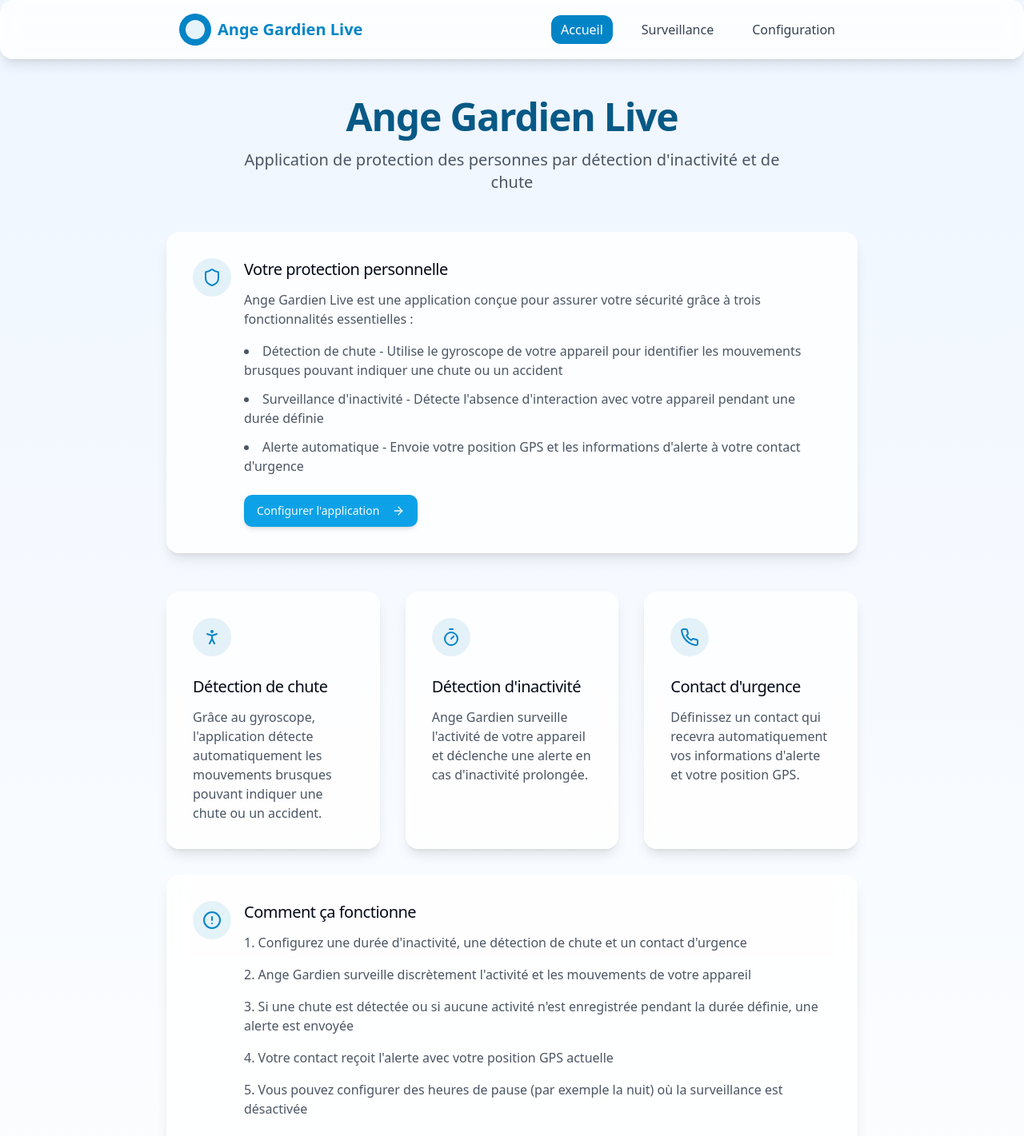
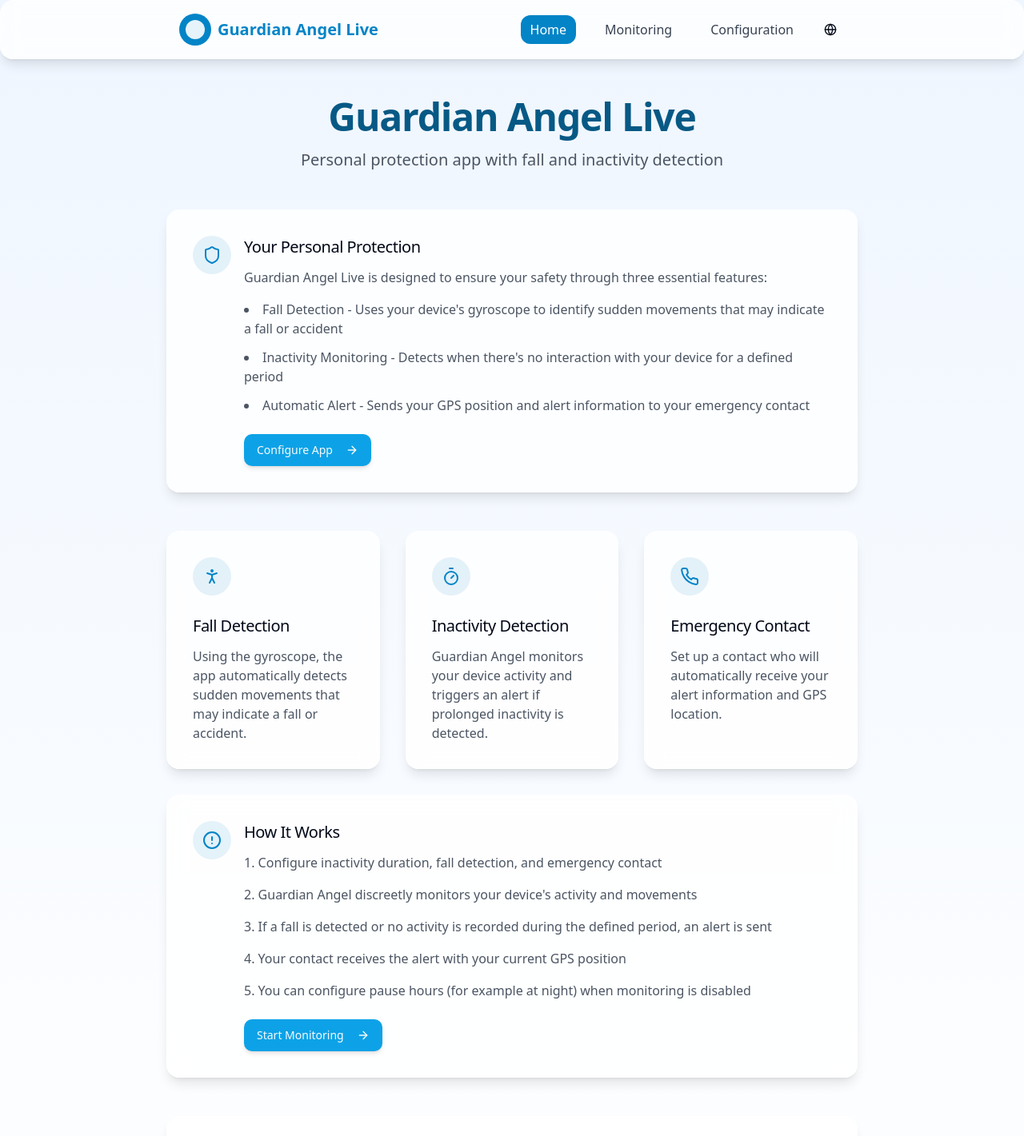
Before and after one commit to MangakuBZH/alerting-companion, a React (Vite) app: page / in a window 1280 px wide. Shown: the top 1421 px of the page at 80% size. Built offline with nearby package versions, Linux system fonts and the light colour scheme.

Commit message:
Adapt for multiple languages
The prompt requests adapting the code for multiple languages.

```diff
--- a/src/App.tsx
+++ b/src/App.tsx
@@ -4,6 +4,7 @@ import { Toaster as Sonner } from "@/components/ui/sonner";
 import { TooltipProvider } from "@/components/ui/tooltip";
 import { QueryClient, QueryClientProvider } from "@tanstack/react-query";
 import { BrowserRouter, Routes, Route } from "react-router-dom";
+import { LanguageProvider } from "./contexts/LanguageContext";
 import Index from "./pages/Index";
 import Configure from "./pages/Configure";
 import Monitor from "./pages/Monitor";
@@ -16,6 +17,7 @@ const queryClient = new QueryClient();
 
 const App = () => (
   <QueryClientProvider client={queryClient}>
+    <LanguageProvider>
       <TooltipProvider>
         <Toaster />
         <Sonner />
@@ -28,6 +30,7 @@ const App = () => (
           </Routes>
         </BrowserRouter>
       </TooltipProvider>
+    </LanguageProvider>
   </QueryClientProvider>
 );
 
--- a/src/components/Header.tsx
+++ b/src/components/Header.tsx
@@ -2,9 +2,12 @@
 import React from 'react';
 import { Link, useLocation } from 'react-router-dom';
 import { cn } from '@/lib/utils';
+import { useLanguage } from '@/contexts/LanguageContext';
+import LanguageSelector from './LanguageSelector';
 
 const Header: React.FC = () => {
   const location = useLocation();
+  const { t } = useLanguage();
 
   return (
     <header className="w-full py-4 px-6 glass-card animate-slide-down">
@@ -14,14 +17,15 @@ const Header: React.FC = () => {
             <div className="h-10 w-10 bg-guardian rounded-full flex items-center justify-center">
               <div className="h-6 w-6 bg-white/90 rounded-full" />
             </div>
-            <span className="text-xl font-semibold text-guardian">Ange Gardien Live</span>
+            <span className="text-xl font-semibold text-guardian">{t('app.name')}</span>
           </Link>
 
-          <nav className="flex gap-6">
+          <div className="flex items-center gap-4">
+            <nav className="hidden md:flex gap-6">
               {[
-              { path: '/', label: 'Accueil' },
-              { path: '/monitor', label: 'Surveillance' },
-              { path: '/configure', label: 'Configuration' },
+                { path: '/', label: t('nav.home') },
+                { path: '/monitor', label: t('nav.monitoring') },
+                { path: '/configure', label: t('nav.configuration') },
               ].map(({ path, label }) => (
                 <Link
                   key={path}
@@ -37,6 +41,8 @@ const Header: React.FC = () => {
                 </Link>
               ))}
             </nav>
+            <LanguageSelector />
+          </div>
         </div>
       </div>
     </header>
--- /dev/null
+++ b/src/components/LanguageSelector.tsx
@@ -0,0 +1,44 @@
+
+import React from 'react';
+import { useLanguage } from '@/contexts/LanguageContext';
+import { Button } from '@/components/ui/button';
+import { Check, GlobeIcon } from 'lucide-react';
+import {
+  DropdownMenu,
+  DropdownMenuContent,
+  DropdownMenuItem,
+  DropdownMenuTrigger,
+} from '@/components/ui/dropdown-menu';
+
+const LanguageSelector: React.FC = () => {
+  const { language, setLanguage, t } = useLanguage();
+
+  return (
+    <DropdownMenu>
+      <DropdownMenuTrigger asChild>
+        <Button variant="ghost" size="icon" className="h-9 w-9 rounded-full">
+          <GlobeIcon className="h-4 w-4" />
+          <span className="sr-only">Toggle language</span>
+        </Button>
+      </DropdownMenuTrigger>
+      <DropdownMenuContent align="end">
+        <DropdownMenuItem
+          className="flex items-center justify-between"
+          onClick={() => setLanguage('fr')}
+        >
+          <span>{t('language.fr')}</span>
+          {language === 'fr' && <Check className="h-4 w-4 ml-2" />}
+        </DropdownMenuItem>
+        <DropdownMenuItem
+          className="flex items-center justify-between"
+          onClick={() => setLanguage('en')}
+        >
+          <span>{t('language.en')}</span>
+          {language === 'en' && <Check className="h-4 w-4 ml-2" />}
+        </DropdownMenuItem>
+      </DropdownMenuContent>
+    </DropdownMenu>
+  );
+};
+
+export default LanguageSelector;
--- /dev/null
+++ b/src/contexts/LanguageContext.tsx
@@ -0,0 +1,67 @@
+
+import React, { createContext, useContext, useState, useEffect, ReactNode } from 'react';
+
+type Language = 'fr' | 'en';
+
+interface LanguageContextType {
+  language: Language;
+  setLanguage: (lang: Language) => void;
+  t: (key: string) => string;
+}
+
+const LanguageContext = createContext<LanguageContextType | undefined>(undefined);
+
+export const useLanguage = () => {
+  const context = useContext(LanguageContext);
+  if (!context) {
+    throw new Error('useLanguage must be used within a LanguageProvider');
+  }
+  return context;
+};
+
+interface LanguageProviderProps {
+  children: ReactNode;
+}
+
+export const LanguageProvider: React.FC<LanguageProviderProps> = ({ children }) => {
+  const [language, setLanguage] = useState<Language>(() => {
+    const savedLanguage = localStorage.getItem('preferredLanguage');
+    return (savedLanguage as Language) ||
+           (navigator.language.startsWith('fr') ? 'fr' : 'en');
+  });
+
+  const [translations, setTranslations] = useState<Record<string, Record<string, string>>>({});
+
+  useEffect(() => {
+    const loadTranslations = async () => {
+      const [frTranslations, enTranslations] = await Promise.all([
+        import('../locales/fr.json'),
+        import('../locales/en.json')
+      ]);
+
+      setTranslations({
+        fr: frTranslations.default,
+        en: enTranslations.default
+      });
+    };
+
+    loadTranslations();
+  }, []);
+
+  useEffect(() => {
+    localStorage.setItem('preferredLanguage', language);
+    document.documentElement.lang = language;
+  }, [language]);
+
+  const t = (key: string): string => {
+    if (!translations[language]) return key;
+
+    return translations[language][key] || translations['en'][key] || key;
+  };
+
+  return (
+    <LanguageContext.Provider value={{ language, setLanguage, t }}>
+      {children}
+    </LanguageContext.Provider>
+  );
+};
--- /dev/null
+++ b/src/locales/en.json
@@ -0,0 +1,33 @@
+
+{
+  "app.name": "Guardian Angel Live",
+  "app.tagline": "Personal protection app with fall and inactivity detection",
+  "home.protection.title": "Your Personal Protection",
+  "home.protection.description": "Guardian Angel Live is designed to ensure your safety through three essential features:",
+  "home.protection.feature1": "Fall Detection - Uses your device's gyroscope to identify sudden movements that may indicate a fall or accident",
+  "home.protection.feature2": "Inactivity Monitoring - Detects when there's no interaction with your device for a defined period",
+  "home.protection.feature3": "Automatic Alert - Sends your GPS position and alert information to your emergency contact",
+  "home.configure.app": "Configure App",
+  "home.falldetection.title": "Fall Detection",
+  "home.falldetection.description": "Using the gyroscope, the app automatically detects sudden movements that may indicate a fall or accident.",
+  "home.inactivity.title": "Inactivity Detection",
+  "home.inactivity.description": "Guardian Angel monitors your device activity and triggers an alert if prolonged inactivity is detected.",
+  "home.emergency.title": "Emergency Contact",
+  "home.emergency.description": "Set up a contact who will automatically receive your alert information and GPS location.",
+  "home.how.title": "How It Works",
+  "home.how.step1": "Configure inactivity duration, fall detection, and emergency contact",
+  "home.how.step2": "Guardian Angel discreetly monitors your device's activity and movements",
+  "home.how.step3": "If a fall is detected or no activity is recorded during the defined period, an alert is sent",
+  "home.how.step4": "Your contact receives the alert with your current GPS position",
+  "home.how.step5": "You can configure pause hours (for example at night) when monitoring is disabled",
+  "home.monitoring.start": "Start Monitoring",
+  "home.donation.title": "Support Our Mission",
+  "home.donation.description": "Guardian Angel Live is a project developed with passion to ensure the safety of vulnerable people. Your support allows us to continue improving the app and keep it accessible to everyone.",
+  "home.donation.button": "Donate",
+  "footer.copyright": "Guardian Angel Live Application",
+  "nav.home": "Home",
+  "nav.monitoring": "Monitoring",
+  "nav.configuration": "Configuration",
+  "language.fr": "Français",
+  "language.en": "English"
+}
--- /dev/null
+++ b/src/locales/fr.json
@@ -0,0 +1,33 @@
+
+{
+  "app.name": "Ange Gardien Live",
+  "app.tagline": "Application de protection des personnes par détection d'inactivité et de chute",
+  "home.protection.title": "Votre protection personnelle",
+  "home.protection.description": "Ange Gardien Live est une application conçue pour assurer votre sécurité grâce à trois fonctionnalités essentielles :",
+  "home.protection.feature1": "Détection de chute - Utilise le gyroscope de votre appareil pour identifier les mouvements brusques pouvant indiquer une chute ou un accident",
+  "home.protection.feature2": "Surveillance d'inactivité - Détecte l'absence d'interaction avec votre appareil pendant une durée définie",
+  "home.protection.feature3": "Alerte automatique - Envoie votre position GPS et les informations d'alerte à votre contact d'urgence",
+  "home.configure.app": "Configurer l'application",
+  "home.falldetection.title": "Détection de chute",
+  "home.falldetection.description": "Grâce au gyroscope, l'application détecte automatiquement les mouvements brusques pouvant indiquer une chute ou un accident.",
+  "home.inactivity.title": "Détection d'inactivité",
+  "home.inactivity.description": "Ange Gardien surveille l'activité de votre appareil et déclenche une alerte en cas d'inactivité prolongée.",
+  "home.emergency.title": "Contact d'urgence",
+  "home.emergency.description": "Définissez un contact qui recevra automatiquement vos informations d'alerte et votre position GPS.",
+  "home.how.title": "Comment ça fonctionne",
+  "home.how.step1": "Configurez une durée d'inactivité, une détection de chute et un contact d'urgence",
+  "home.how.step2": "Ange Gardien surveille discrètement l'activité et les mouvements de votre appareil",
+  "home.how.step3": "Si une chute est détectée ou si aucune activité n'est enregistrée pendant la durée définie, une alerte est envoyée",
+  "home.how.step4": "Votre contact reçoit l'alerte avec votre position GPS actuelle",
+  "home.how.step5": "Vous pouvez configurer des heures de pause (par exemple la nuit) où la surveillance est désactivée",
+  "home.monitoring.start": "Commencer la surveillance",
+  "home.donation.title": "Soutenez notre mission",
+  "home.donation.description": "Ange Gardien Live est un projet développé avec passion pour assurer la sécurité des personnes vulnérables. Votre soutien nous permet de continuer à améliorer l'application et à la maintenir accessible à tous.",
+  "home.donation.button": "Faire un don",
+  "footer.copyright": "Application Ange Gardien Live",
+  "nav.home": "Accueil",
+  "nav.monitoring": "Surveillance",
+  "nav.configuration": "Configuration",
+  "language.fr": "Français",
+  "language.en": "English"
+}
--- a/src/pages/Index.tsx
+++ b/src/pages/Index.tsx
@@ -4,9 +4,11 @@ import { Link } from 'react-router-dom';
 import { Button } from '@/components/ui/button';
 import Header from '@/components/Header';
 import { AlertCircle, ArrowRight, Timer, Phone, Shield, PersonStanding, Heart } from 'lucide-react';
+import { useLanguage } from '@/contexts/LanguageContext';
 
 const Index = () => {
   const [loading, setLoading] = useState(true);
+  const { t } = useLanguage();
 
   useEffect(() => {
     // Simulate loading
@@ -38,31 +40,31 @@ const Index = () => {
       <main className="flex-1 container max-w-4xl mx-auto px-4 py-12">
         <div className="page-transition space-y-12">
           <section className="text-center space-y-4 mb-12">
-            <h1 className="text-5xl font-bold text-guardian-dark">Ange Gardien Live</h1>
+            <h1 className="text-5xl font-bold text-guardian-dark">{t('app.name')}</h1>
             <p className="text-xl text-gray-600 max-w-2xl mx-auto">
-              Application de protection des personnes par détection d'inactivité et de chute
+              {t('app.tagline')}
             </p>
           </section>
 
-          {/* New Introduction Section */}
+          {/* Introduction Section */}
           <div className="glass-card p-8 md:col-span-2 animate-slide-up">
             <div className="flex items-start gap-4">
               <div className="h-12 w-12 bg-guardian/10 rounded-full flex-shrink-0 flex items-center justify-center">
                 <Shield className="h-6 w-6 text-guardian" />
               </div>
               <div>
-                <h3 className="text-xl font-medium mb-3">Votre protection personnelle</h3>
+                <h3 className="text-xl font-medium mb-3">{t('home.protection.title')}</h3>
                 <p className="text-gray-600 mb-4">
-                  Ange Gardien Live est une application conçue pour assurer votre sécurité grâce à trois fonctionnalités essentielles :
+                  {t('home.protection.description')}
                 </p>
                 <ul className="space-y-3 list-disc list-inside text-gray-600 mb-6">
-                  <li><span className="font-medium">Détection de chute</span> - Utilise le gyroscope de votre appareil pour identifier les mouvements brusques pouvant indiquer une chute ou un accident</li>
-                  <li><span className="font-medium">Surveillance d'inactivité</span> - Détecte l'absence d'interaction avec votre appareil pendant une durée définie</li>
-                  <li><span className="font-medium">Alerte automatique</span> - Envoie votre position GPS et les informations d'alerte à votre contact d'urgence</li>
+                  <li>{t('home.protection.feature1')}</li>
+                  <li>{t('home.protection.feature2')}</li>
+                  <li>{t('home.protection.feature3')}</li>
                 </ul>
                 <Link to="/configure">
                   <Button className="glass-button">
-                    <span>Configurer l'application</span>
+                    <span>{t('home.configure.app')}</span>
                     <ArrowRight className="h-4 w-4 ml-2" />
                   </Button>
                 </Link>
@@ -75,9 +77,9 @@ const Index = () => {
               <div className="h-12 w-12 bg-guardian/10 rounded-full flex items-center justify-center mb-6">
                 <PersonStanding className="h-6 w-6 text-guardian" />
               </div>
-              <h3 className="text-xl font-medium mb-3">Détection de chute</h3>
+              <h3 className="text-xl font-medium mb-3">{t('home.falldetection.title')}</h3>
               <p className="text-gray-600">
-                Grâce au gyroscope, l'application détecte automatiquement les mouvements brusques pouvant indiquer une chute ou un accident.
+                {t('home.falldetection.description')}
               </p>
             </div>
 
@@ -85,9 +87,9 @@ const Index = () => {
               <div className="h-12 w-12 bg-guardian/10 rounded-full flex items-center justify-center mb-6">
                 <Timer className="h-6 w-6 text-guardian" />
               </div>
-              <h3 className="text-xl font-medium mb-3">Détection d'inactivité</h3>
+              <h3 className="text-xl font-medium mb-3">{t('home.inactivity.title')}</h3>
               <p className="text-gray-600">
-                Ange Gardien surveille l'activité de votre appareil et déclenche une alerte en cas d'inactivité prolongée.
+                {t('home.inactivity.description')}
               </p>
             </div>
 
@@ -95,9 +97,9 @@ const Index = () => {
               <div className="h-12 w-12 bg-guardian/10 rounded-full flex items-center justify-center mb-6">
                 <Phone className="h-6 w-6 text-guardian" />
               </div>
-              <h3 className="text-xl font-medium mb-3">Contact d'urgence</h3>
+              <h3 className="text-xl font-medium mb-3">{t('home.emergency.title')}</h3>
               <p className="text-gray-600">
-                Définissez un contact qui recevra automatiquement vos informations d'alerte et votre position GPS.
+                {t('home.emergency.description')}
               </p>
             </div>
 
@@ -107,17 +109,17 @@ const Index = () => {
                   <AlertCircle className="h-6 w-6 text-guardian" />
                 </div>
                 <div>
-                  <h3 className="text-xl font-medium mb-3">Comment ça fonctionne</h3>
+                  <h3 className="text-xl font-medium mb-3">{t('home.how.title')}</h3>
                   <ol className="space-y-4 text-gray-600 list-decimal list-inside mb-6">
-                    <li>Configurez une durée d'inactivité, une détection de chute et un contact d'urgence</li>
-                    <li>Ange Gardien surveille discrètement l'activité et les mouvements de votre appareil</li>
-                    <li>Si une chute est détectée ou si aucune activité n'est enregistrée pendant la durée définie, une alerte est envoyée</li>
-                    <li>Votre contact reçoit l'alerte avec votre position GPS actuelle</li>
-                    <li>Vous pouvez configurer des heures de pause (par exemple la nuit) où la surveillance est désactivée</li>
+                    <li>{t('home.how.step1')}</li>
+                    <li>{t('home.how.step2')}</li>
+                    <li>{t('home.how.step3')}</li>
+                    <li>{t('home.how.step4')}</li>
+                    <li>{t('home.how.step5')}</li>
                   </ol>
                   <Link to="/monitor">
                     <Button className="glass-button">
-                      <span>Commencer la surveillance</span>
+                      <span>{t('home.monitoring.start')}</span>
                       <ArrowRight className="h-4 w-4 ml-2" />
                     </Button>
                   </Link>
@@ -133,15 +135,14 @@ const Index = () => {
                 <Heart className="h-6 w-6 text-guardian" />
               </div>
               <div>
-                <h3 className="text-xl font-medium mb-3">Soutenez notre mission</h3>
+                <h3 className="text-xl font-medium mb-3">{t('home.donation.title')}</h3>
                 <p className="text-gray-600 mb-6">
-                  Ange Gardien Live est un projet développé avec passion pour assurer la sécurité des personnes vulnérables.
-                  Votre soutien nous permet de continuer à améliorer l'application et à la maintenir accessible à tous.
+                  {t('home.donation.description')}
                 </p>
                 <a href="https://donate.angegardien.live" target="_blank" rel="noopener noreferrer">
                   <Button className="glass-button bg-guardian-light hover:bg-guardian">
                     <Heart className="h-4 w-4 mr-2" />
-                    <span>Faire un don</span>
+                    <span>{t('home.donation.button')}</span>
                   </Button>
                 </a>
               </div>
@@ -151,7 +152,7 @@ const Index = () => {
       </main>
 
       <footer className="py-6 text-center text-sm text-gray-500">
-        <p>Application Ange Gardien Live &copy; {new Date().getFullYear()}</p>
+        <p>{t('footer.copyright')} &copy; {new Date().getFullYear()}</p>
       </footer>
     </div>
   );
```
Lines whose indentation alone changed are shown as unchanged.
